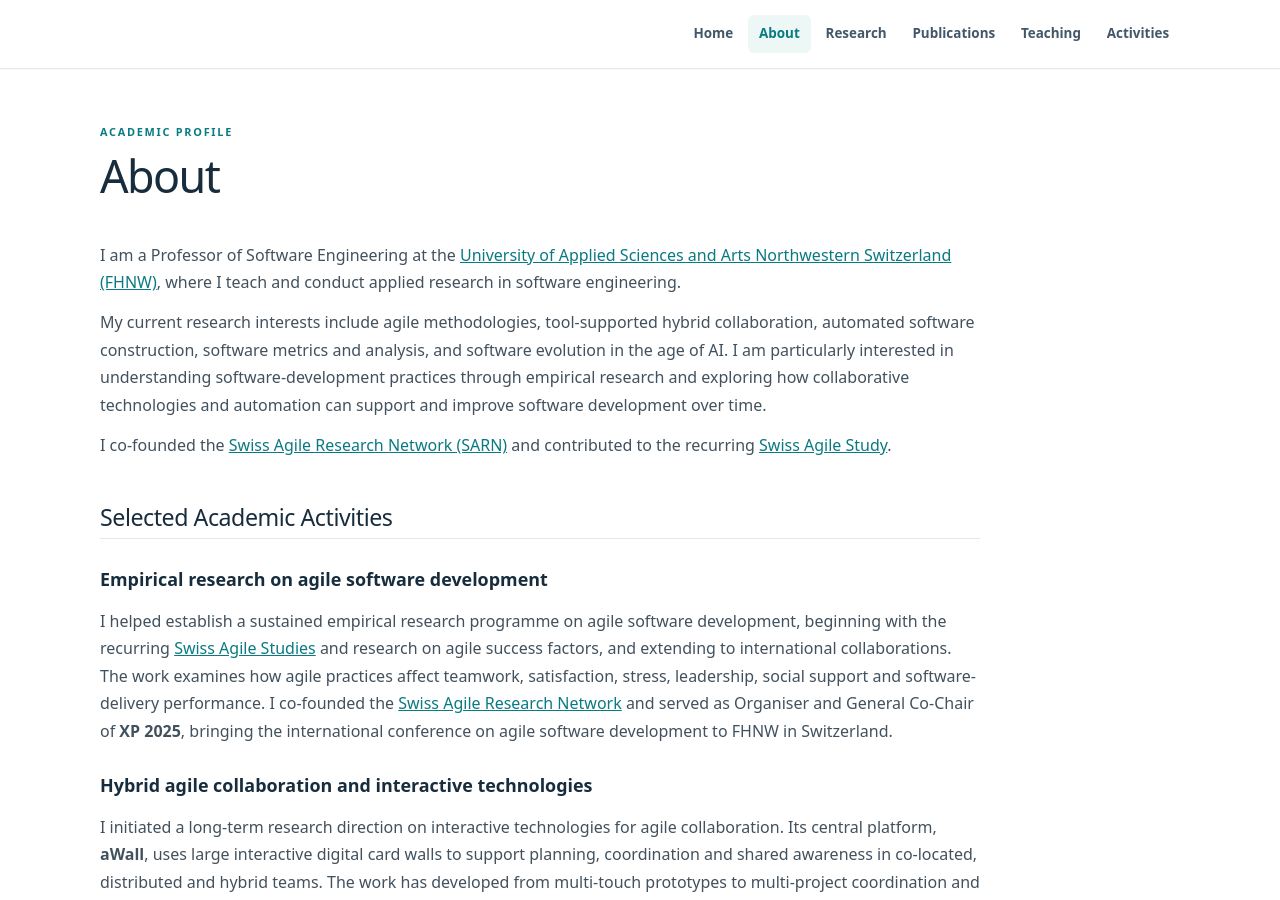
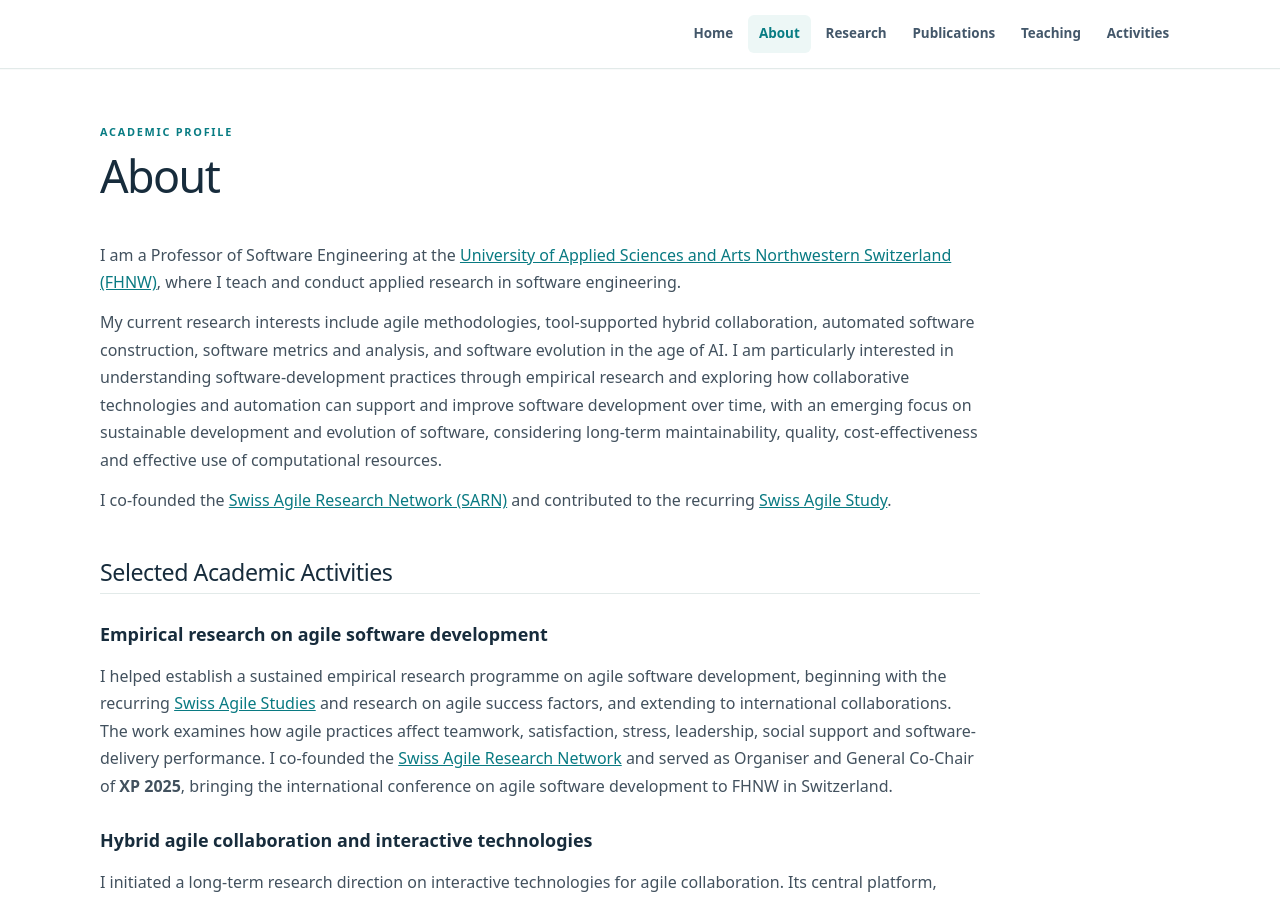
Before and after one commit to martinkropp/martinkropp.github.io, a Jekyll site: the page built from about.md, in a window 1280 px wide and 900 px high. Built offline with Jekyll 4.4.1, drawn with Linux system fonts in a browser that asks for light colours.

Commit message:
rephrase research interest sentence

```diff
--- a/about.md
+++ b/about.md
@@ -6,7 +6,7 @@ description: Academic biography, international experience and contact details of
 
 I am a Professor of Software Engineering at the [University of Applied Sciences and Arts Northwestern Switzerland (FHNW)](https://www.fhnw.ch/), where I teach and conduct applied research in software engineering.
 
-My current research interests include agile methodologies, tool-supported hybrid collaboration, automated software construction, software metrics and analysis, and software evolution in the age of AI. I am particularly interested in understanding software-development practices through empirical research and exploring how collaborative technologies and automation can support and improve software development over time.
+My current research interests include agile methodologies, tool-supported hybrid collaboration, automated software construction, software metrics and analysis, and software evolution in the age of AI. I am particularly interested in understanding software-development practices through empirical research and exploring how collaborative technologies and automation can support and improve software development over time,  with an emerging focus on sustainable development and evolution of software, considering long-term maintainability, quality, cost-effectiveness and effective use of computational resources.
 
 I co-founded the [Swiss Agile Research Network (SARN)](http://www.swissagileresearchnetwork.ch/) and contributed to the recurring [Swiss Agile Study](http://www.swissagilestudy.ch/).
 
```
